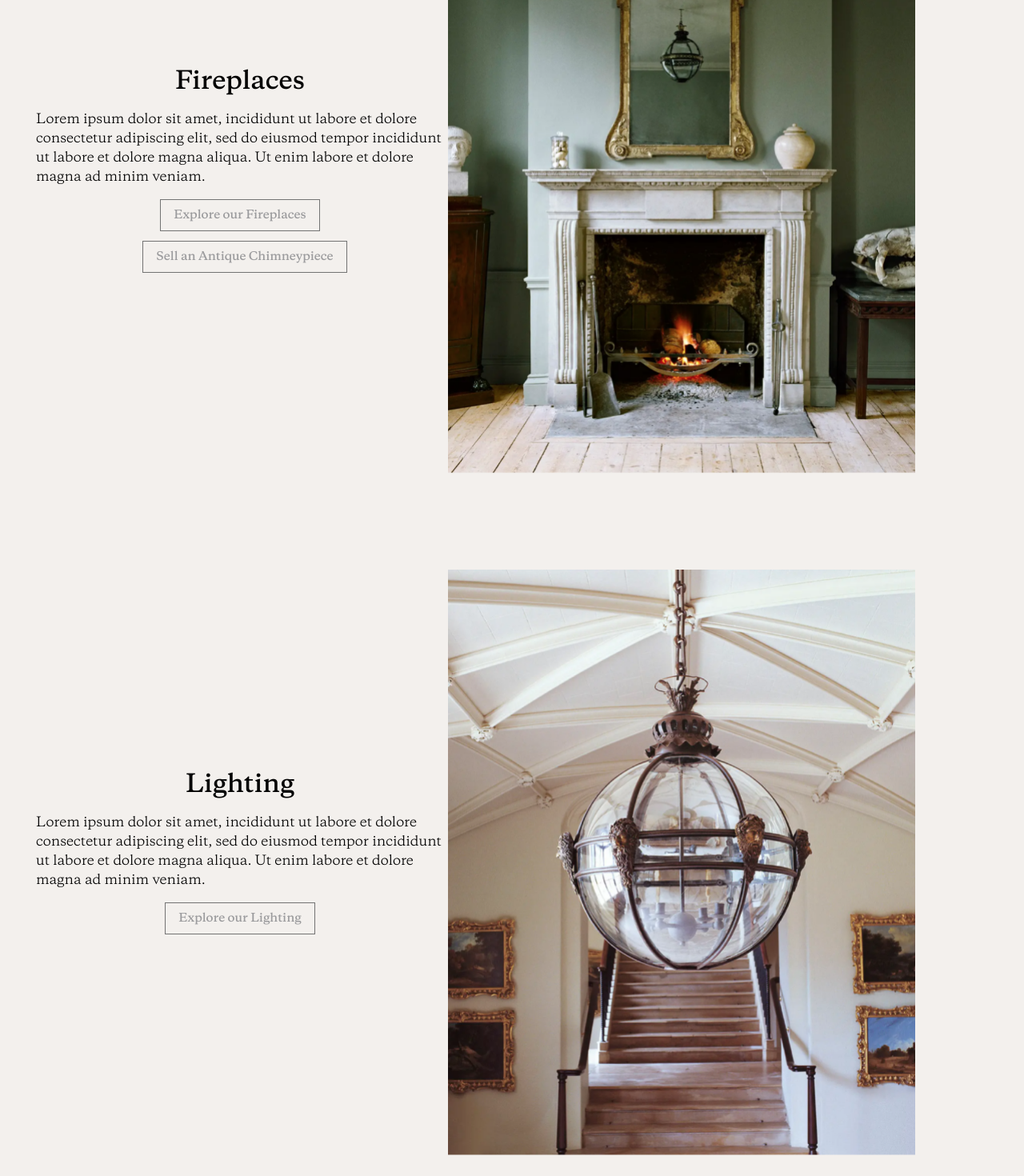
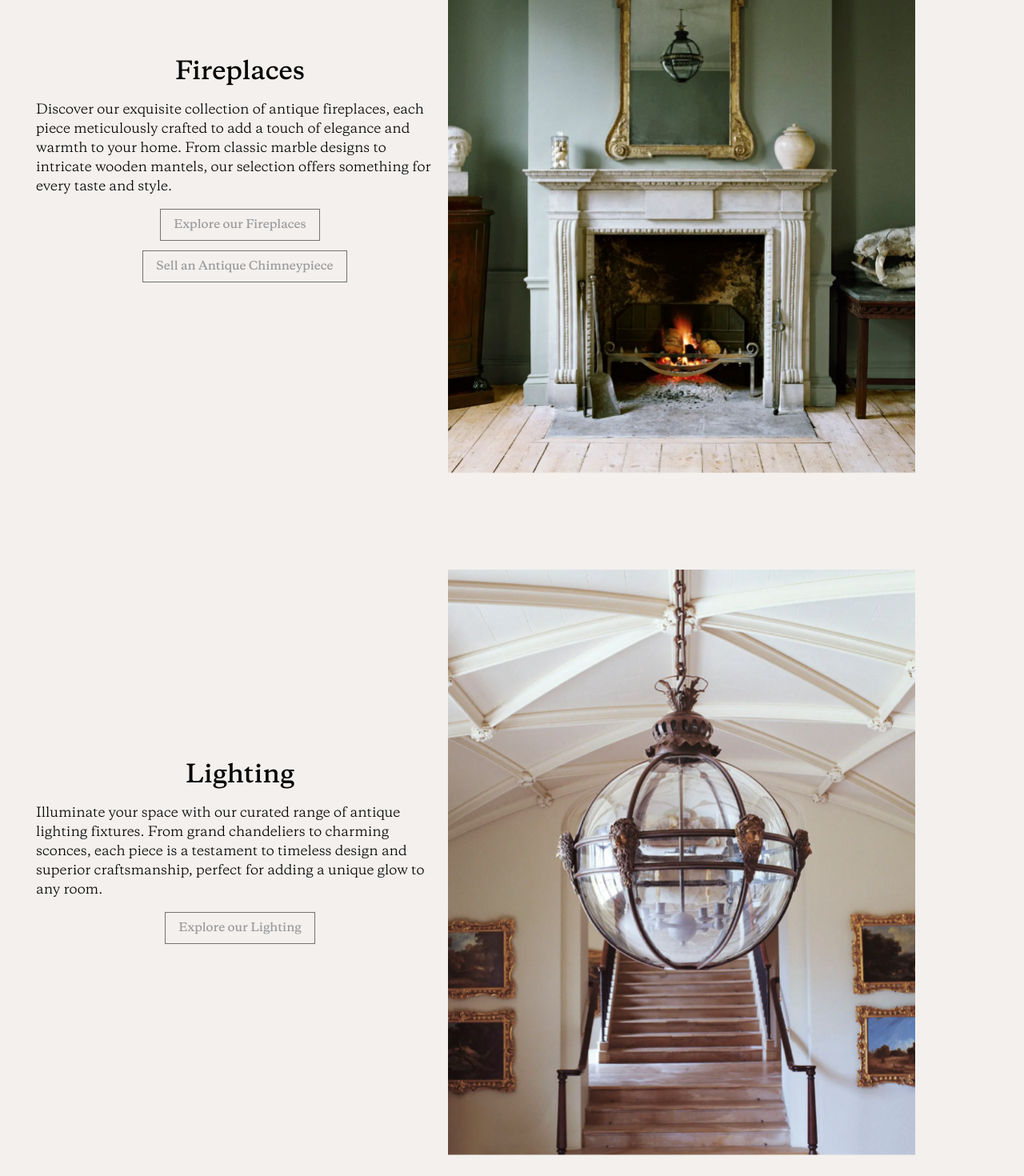
Before and after one commit to purohitdheeraj/jamb-web, a Next.js app: page / in a window 1280 px wide. Shown: the part 1080-2550 px from the top of the page at 80% size. Built offline with nearby package versions, Linux system fonts and the light colour scheme.

Commit message:
chore: add real copy

```diff
--- a/src/app/page.tsx
+++ b/src/app/page.tsx
@@ -24,9 +24,10 @@ export default function Home() {
       <ListProducts col={4} products={chimneyProducts} title={'Our latest chimneypieces'}/>
       <ListProducts col={5} products={lightProducts} title={'Our latest lighting'}/>
       </div>
+      <div className="py-10">
       <CategoryCommon
         title="Furniture"
-    description="Lorem ipsum dolor sit amet, incididunt ut labore et dolore consectetur adipiscing elit, sed do eiusmod tempor incididunt ut labore et dolore magna aliqua. Ut enim labore et dolore magna ad minim veniam."
+        description="Discover our exquisite range of furniture, crafted to perfection to enhance your living spaces. From contemporary designs to classic pieces, our collection offers something for every taste and style."
         buttons={[
       { label: 'Explore our Furniture', variant: 'outline', onClick: () => console.log('Explore clicked') },
         ]}
@@ -37,6 +38,7 @@ export default function Home() {
       height: 734,
         }}
       />
+      </div>
 
       <div className="xl:mt-32">
       <ListProducts col={5} products={furnitureProducts} title={'Our latest furniture'}/>
@@ -49,7 +51,7 @@ export default function Home() {
 
       <ListProducts col={5} products={latestStories} title={'See more of our latest stories'}/>
 
-      <div className="xl:py-52">
+      <div className="xl:py-52 py-10">
         <Journal/>
       </div>
       <Footer/>
--- a/src/components/collection.tsx
+++ b/src/components/collection.tsx
@@ -13,7 +13,7 @@ const Collection = () => {
           </h2>
       </div>
     </>}
-    description="Lorem ipsum dolor sit amet, incididunt ut labore et dolore consectetur adipiscing elit, sed do eiusmod tempor incididunt ut labore et dolore magna aliqua. Ut enim labore et dolore magna ad minim veniam."
+    description="Explore our exclusive collection of finely crafted furniture, designed to bring elegance and comfort to your living space."
     buttons={[
       { label: 'Discover more', variant: 'outline', onClick: () => console.log('Explore clicked') },
     ]}
--- a/src/components/featured-category.tsx
+++ b/src/components/featured-category.tsx
@@ -7,7 +7,7 @@ const FeaturedCategory = () => {
     <>
     <CategoryCommon
     title="Fireplaces"
-    description="Lorem ipsum dolor sit amet, incididunt ut labore et dolore consectetur adipiscing elit, sed do eiusmod tempor incididunt ut labore et dolore magna aliqua. Ut enim labore et dolore magna ad minim veniam."
+    description="Discover our exquisite collection of antique fireplaces, each piece meticulously crafted to add a touch of elegance and warmth to your home. From classic marble designs to intricate wooden mantels, our selection offers something for every taste and style."
     buttons={[
       { label: 'Explore our Fireplaces', variant: 'outline', onClick: () => console.log('Explore clicked') },
       { label: 'Sell an Antique Chimneypiece', variant: 'outline', onClick: () => console.log('Sell clicked') },
@@ -18,24 +18,24 @@ const FeaturedCategory = () => {
       width: 584,
       height: 734,
     }}
-  />
+    />
 
 
-<CategoryCommon
+  <CategoryCommon
     title="Lighting"
-    description="Lorem ipsum dolor sit amet, incididunt ut labore et dolore consectetur adipiscing elit, sed do eiusmod tempor incididunt ut labore et dolore magna aliqua. Ut enim labore et dolore magna ad minim veniam."
+    description="Illuminate your space with our curated range of antique lighting fixtures. From grand chandeliers to charming sconces, each piece is a testament to timeless design and superior craftsmanship, perfect for adding a unique glow to any room."
     buttons={[
       { label: 'Explore our Lighting', variant: 'outline', onClick: () => console.log('Explore clicked') },
     ]}
     image={{
       src: '/assets/lighting.png',
-      alt: 'fireplaces',
+      alt: 'lighting',
       width: 584,
       height: 734,
     }}
-  />
+    />
 
-  </>
+    </>
   )
 }
 
--- a/src/components/journal.tsx
+++ b/src/components/journal.tsx
@@ -6,7 +6,7 @@ const Journal = () => {
   return (
     <CategoryCommon
       title={'Subscribe to the Jamb Journal'}
-    description="Lorem ipsum dolor sit amet, incididunt ut labore et dolore consectetur adipiscing elit, sed do eiusmod tempor incididunt ut labore et dolore magna aliqua. Ut enim labore et dolore magna ad minim veniam."
+      description="Stay updated with the latest trends, tips, and insights in the world of furniture and home decor. Subscribe to our journal and never miss an update!"
       buttons={[
         { label: 'Discover more', variant: 'outline', onClick: () => console.log('Explore clicked') },
       ]}
```
Lines whose indentation alone changed are shown as unchanged.
